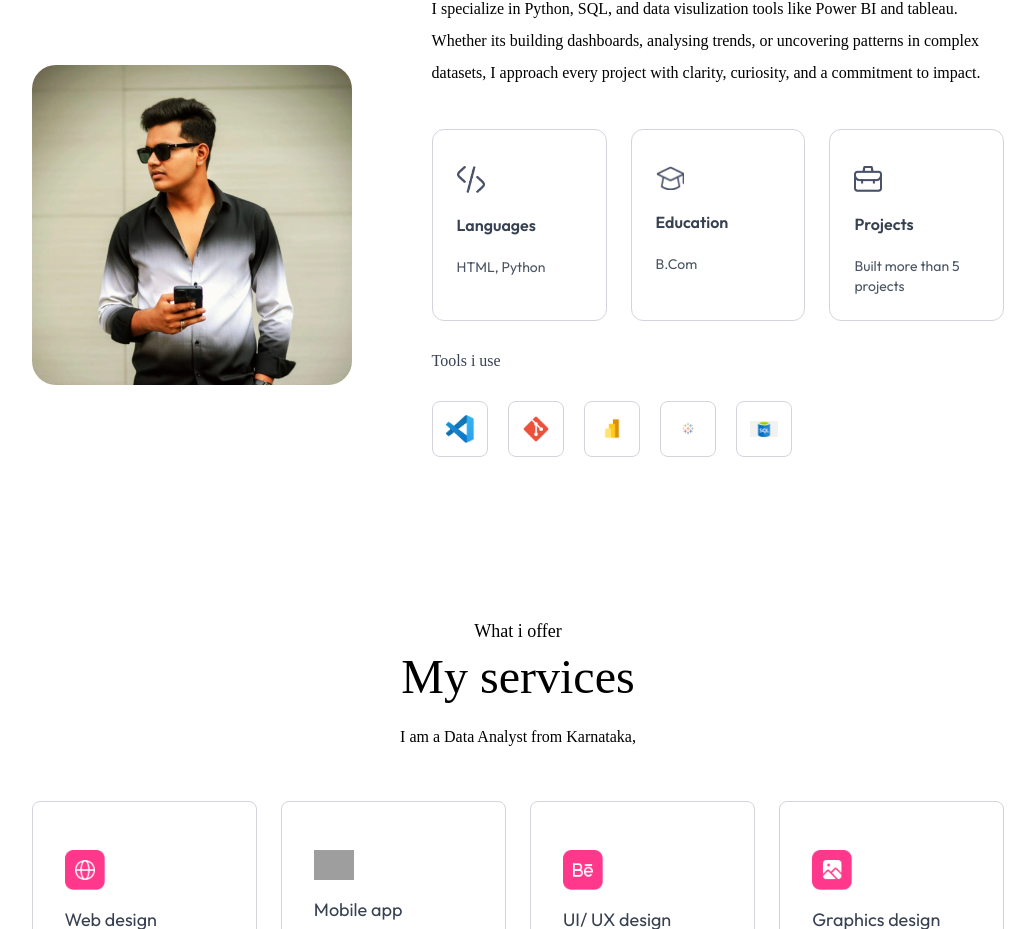
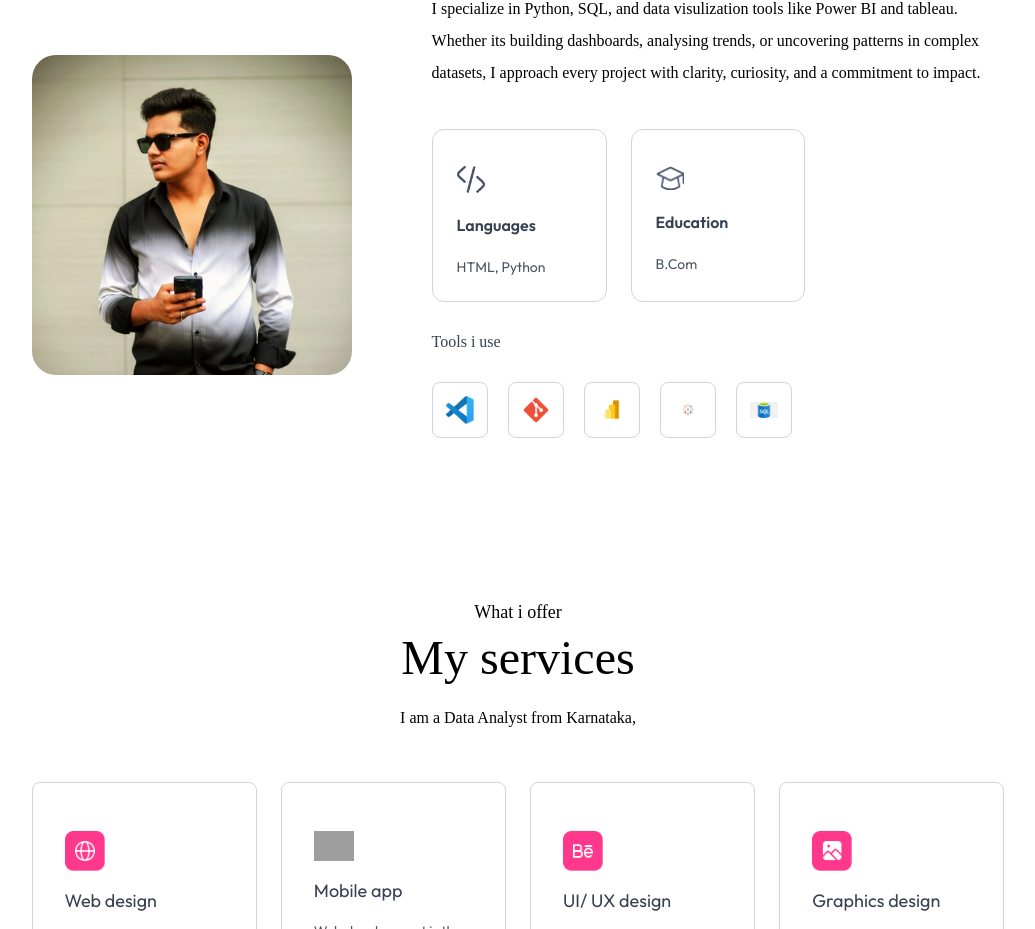
Before and after one commit to harihkkushal234-glitch/persnol-portfolio, a React (Vite) app: page / in a window 1280 px wide. Shown: the part 1011-1940 px from the top of the page, without its empty margins (122-1157 px from the left). Built offline with nearby package versions, Linux system fonts and the light colour scheme; grey boxes are pictures that could not be loaded; a web font is replaced by a local one.

Commit message:
Update About.jsx

```diff
--- a/src/components/About.jsx
+++ b/src/components/About.jsx
@@ -19,12 +19,6 @@ export default function About() {
             icon1: './assets/edu-icon.png',
             icon2: './assets/edu-icon-dark.png',
             description: 'B.Com',
-        },
-        {
-            name: 'Projects',
-            icon1: './assets/project-icon.png',
-            icon2: './assets/project-icon-dark.png',
-            description: 'Built more than 5 projects',
         },
     ];
     return (
```
